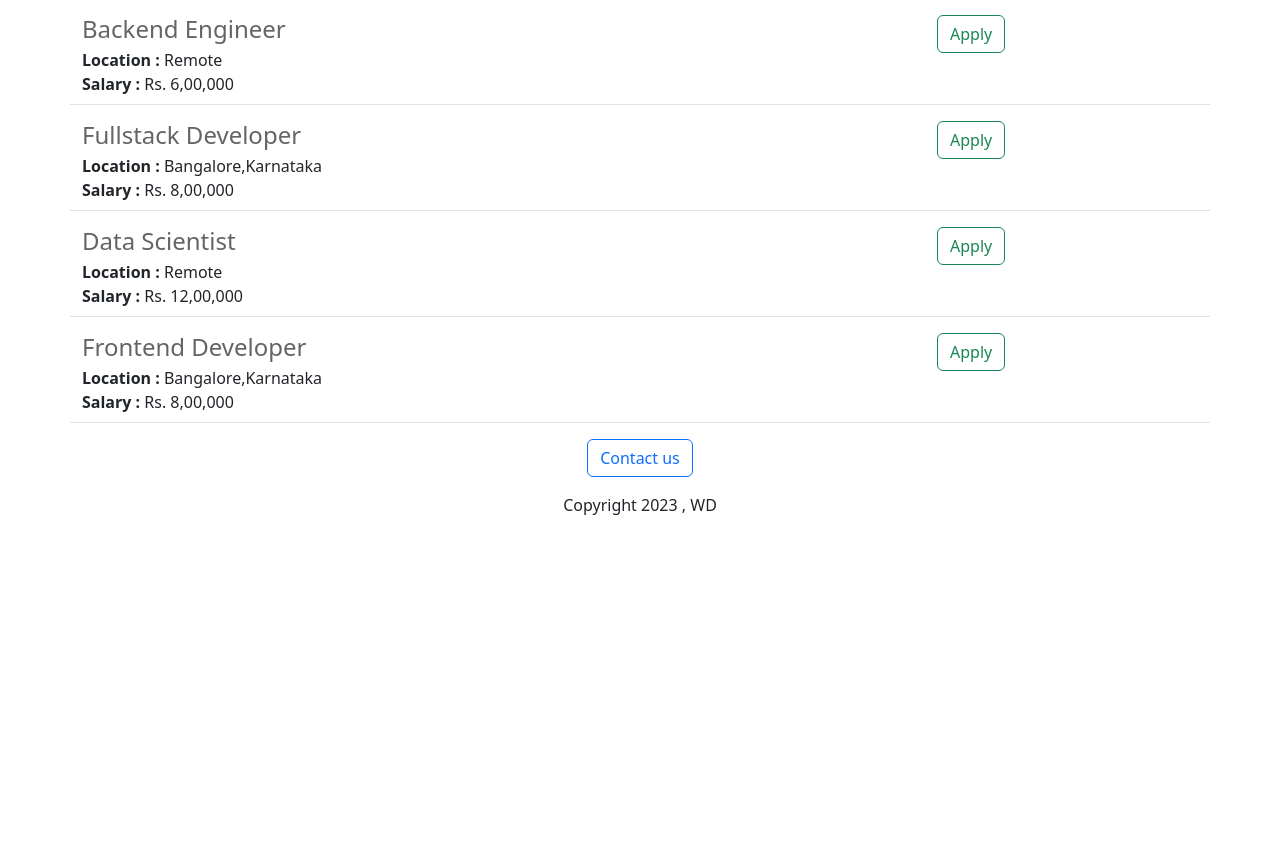
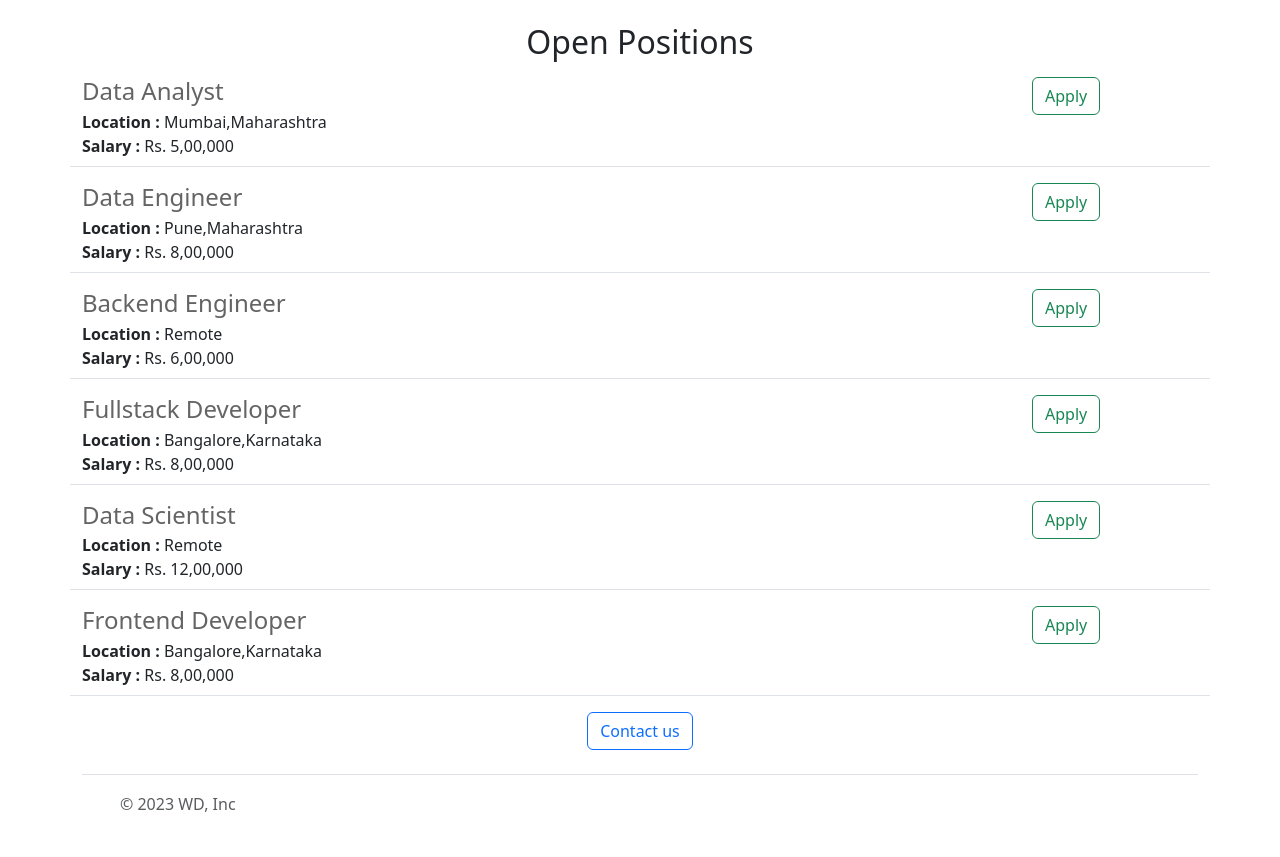
Before and after one commit to sanketbabar2001/careers_website_v2, a Flask app: page / in a window 1280 px wide. Shown: the part 881-1738 px from the top of the page. Before the commit the page ends 1396 px from the top, so only its background shows below. Run offline with Flask 3, Linux system fonts and the light colour scheme.

Commit message:
Functional Improvement , added footer amd header

```diff
--- a/app.py
+++ b/app.py
@@ -43,7 +43,8 @@
 
 @app.route('/')
 def hello_world():
-    return render_template('home.html',jobs=JOBS)
+    return render_template('home.html',jobs=JOBS,
+                           company_name='WD')
 
 @app.route('/api/jobs')
 def list_jobs():
--- /dev/null
+++ b/templates/footer.html
@@ -0,0 +1,18 @@
+<div class="b-example-divider"></div>
+
+<div class="container">
+  <footer class="d-flex flex-wrap justify-content-between align-items-center py-3 my-4 border-top">
+    <div class="col-md-4 d-flex align-items-center">
+      <a href="/" class="mb-3 me-2 mb-md-0 text-body-secondary text-decoration-none lh-1">
+        <svg class="bi" width="30" height="24"><use xlink:href="#bootstrap"/></svg>
+      </a>
+      <span class="mb-3 mb-md-0 text-body-secondary">&copy; 2023 WD, Inc</span>
+    </div>
+
+    <ul class="nav col-md-4 justify-content-end list-unstyled d-flex">
+      <li class="ms-3"><a class="text-body-secondary" href="#"><svg class="bi" width="24" height="24"><use xlink:href="#twitter"/></svg></a></li>
+      <li class="ms-3"><a class="text-body-secondary" href="#"><svg class="bi" width="24" height="24"><use xlink:href="#instagram"/></svg></a></li>
+      <li class="ms-3"><a class="text-body-secondary" href="#"><svg class="bi" width="24" height="24"><use xlink:href="#facebook"/></svg></a></li>
+    </ul>
+  </footer>
+</div>
--- a/templates/home.html
+++ b/templates/home.html
@@ -7,29 +7,37 @@
     <link href="https://cdn.jsdelivr.net/npm/bootstrap@5.3.2/dist/css/bootstrap.min.css" rel="stylesheet" integrity="sha384-T3c6CoIi6uLrA9TneNEoa7RxnatzjcDSCmG1MXxSR1GAsXEV/Dwwykc2MPK8M2HN" crossorigin="anonymous">
     <style>
       #banner {
-        height: 360px;
+        height: 400px;
         width: 100%;
         object-fit: cover;
+        margin-bottom:16px;
       }
     </style>
   </head>
   <body>
+    {% include 'nav.html' %}
+    <img class="img-fluid" id='banner' src="https://careerswebsite-1--sanketbabar1.repl.co/static/careers.jpg" >
     <div class='container'>
-      <h1 class="text-center mt-2 mb-3">Carrers Website</h1>
-      <img class="img-fluid" id='banner' src="https://careerswebsite-1--sanketbabar1.repl.co/static/careers.jpg" >
-      <h2 class="text-center mt-3 mb-2">About Us</h2>
-      <p class="lead"> Lorem ipsum dolor sit amet, consectetur adipiscing elit, sed do eiusmod tempor incididunt ut labore et dolore magna aliqua. Ut enim ad minim veniam, quis nostrud exercitation ullamco laboris nisi ut aliquip ex ea commodo consequat. Duis aute irure dolor in reprehenderit in voluptate velit esse cillum dolore eu fugiat nulla pariatur. Excepteur sint occaecat cupidatat non proident, sunt in culpa qui officia deserunt mollit anim id est laborum.</p>
+      <h1 class="text-center mt-4 mb-3">{{company_name}} Careers</h1>
+      <div class='row' style='margin-bottom:16px'>
+        <div class='col-md-6'>
+        <p class="lead"> Lorem ipsum dolor sit amet, consectetur adipiscing elit, sed do eiusmod tempor incididunt ut labore et dolore magna aliqua. Ut enim ad minim veniam, quis nostrud exercitation ullamco laboris nisi ut aliquip ex ea commodo consequat. Duis aute irure dolor in reprehenderit in voluptate velit esse cillum dolore eu fugiat nulla pariatur. Excepteur sint occaecat cupidatat non proident, sunt in culpa qui officia deserunt mollit anim id est laborum.</p>
+        </div>
+        <div class= 'd-none d-md-block col-md-6'>
+          <img src='/static/people.jpeg' style="height:320px; border-radius:4px;">'
+        </div>
+      </div>
 
-      <h2 class="text-center mt-3 mb-3">Open Positions</h2>
+      <h2 class="text-center mt-4 mb-3">Open Positions</h2>
       <div >
         {% for job in jobs %}
           {% include 'jobitem.html' %}
         {% endfor %}
       </div>
       <div class="text-center">
-      <button type="button" class="btn btn-outline-primary">Contact us</button>
-        <p class="text-center mt-3 mb-2">Copyright 2023 , WD</p>
+      <a href="mailto:carrers@wd.ai?subject=Inquiry%20about%20job%20openings&body=Name%20%3A%20%3CEnter%20Your%20Name%3E%0D%0AQuestion%20%3A%20%3CEnter%20your%20question%20here" type="button" class="btn btn-outline-primary">Contact us</a>
       </div>
     </div>
+    {% include 'footer.html' %}
   </body>
 </html>
--- a/templates/jobitem.html
+++ b/templates/jobitem.html
@@ -1,5 +1,5 @@
 <div class="border-bottom row" style='margin-bottom:16px; padding-bottom:8px'>
-  <div class='col-9'>
+  <div class='col-10'>
     <h4 style='color:rgb(100,100,100); margin-bottom:4px;'>
     {{job['title']}}
     </h4>
@@ -12,7 +12,7 @@
     </div>
     {% endif %}
   </div>
-  <div class='col-3'>
-    <button type="button" class="btn btn-outline-success">Apply</button>
+  <div class='col-2'>
+    <a href="mailto:carrers@wd.ai?subject=Application%20for%20{{job['title']}}&body=Name%20%3A%20%3CEnter%20Your%20Name%3E%0D%0AResume%20%3A%20%3CEnter%20Resume%20Link%3E%0D%0ALinkedin%20%3A%20%3CEnter%20Linkedin%20Link%3E" type="button" class="btn btn-outline-success">Apply</a>
   </div>
 </div>
--- /dev/null
+++ b/templates/nav.html
@@ -0,0 +1,11 @@
+<nav class="navbar bg-body-tertiary shadow-sm fixed-top bg-white">
+  <div class="container-fluid">
+    <a class="navbar-brand" href="#">
+      <img src="/static/logo.svg" alt="Logo" width="30" height="24" class="d-inline-block align-text-top">
+      WD
+    </a>
+  </div>
+</nav>
+<div style= "height:56px">
+
+</div>
```
Also changed, not shown: static/logo.svg (added), 2 other files.
